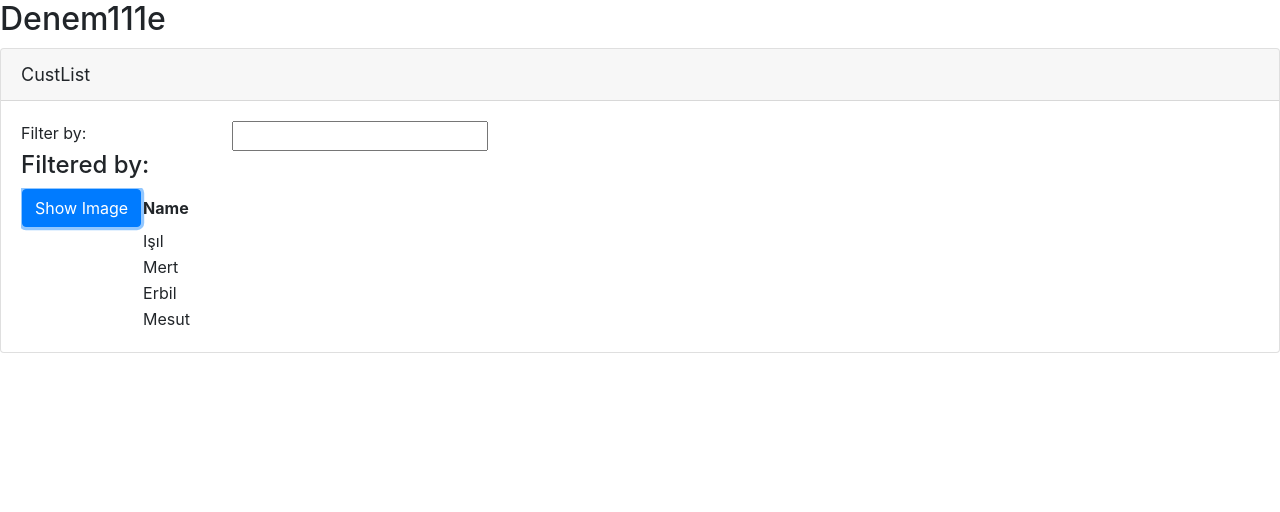
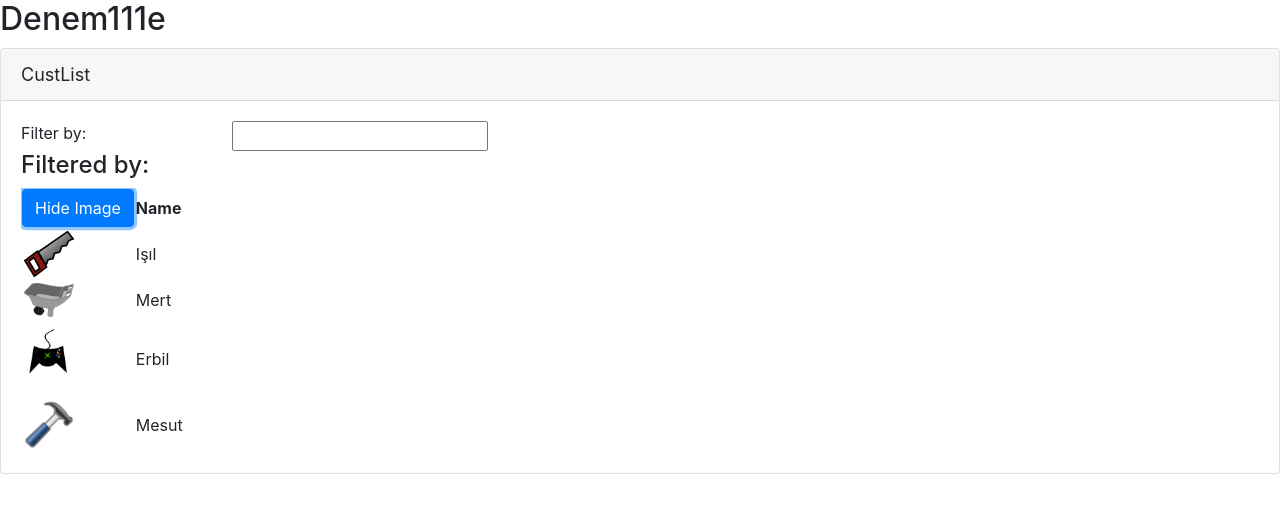
Before and after one commit to mestal/CoreNetto, an Angular app in the folder APM/: page / in a window 1280 px wide. Both pictures are taken after a click on the button "Show Image". Shown: the top 512 px of the page. Built offline with nearby package versions, Linux system fonts and the light colour scheme.

Commit message:
Button interaction

```diff
--- a/APM/src/app/customers/customer-list.component.html
+++ b/APM/src/app/customers/customer-list.component.html
@@ -21,8 +21,9 @@
                 <thead>
                     <tr>
                         <th>
-                            <button class="btn btn-primary">
-                                Show Image
+                            <button class="btn btn-primary"
+                                (click)='toggleImage()'>
+                                {{ showImage ? 'Hide' : 'Show'}} Image
                             </button>
                         </th>
                         <th>Name</th>
@@ -30,7 +31,13 @@
                 </thead>
                 <tbody>
                     <tr *ngFor="let customer of customers">
-                        <td></td>
+                        <td>
+                            <img *ngIf='showImage'
+                                [src]='customer.ImageUrl'
+                                [style.width.px]='imageWidth'
+                                [style.margin.px]='imageMargin'
+                            >
+                        </td>
                         <td>{{ customer.Name }}</td>
 
                     </tr>
--- a/APM/src/app/customers/customer-list.component.ts
+++ b/APM/src/app/customers/customer-list.component.ts
@@ -6,18 +6,30 @@
 })
 export class CustomerListComponent {
     pageTitle: string = "CustList";
+    imageWidth: number = 50;
+    imageMargin: number = 2;
+    showImage: boolean = false;
     customers: any[] = [
         {
             Name: "Işıl",
+            ImageUrl: "assets/images/saw.png"
+
         },
         {
-            Name: "Mert"
+            Name: "Mert",
+            ImageUrl: "assets/images/garden_cart.png"
         },
         {
-            Name: "Erbil"
+            Name: "Erbil",
+            ImageUrl: "assets/images/xbox-controller.png"
         },
         {
-            Name: "Mesut"
+            Name: "Mesut",
+            ImageUrl: "assets/images/hammer.png"
         }
     ];
+
+    toggleImage(): void {
+        this.showImage = !this.showImage;
+    }
 }
```
Also changed, not shown: 1 other file (tests, documents, lock files or other folders).
